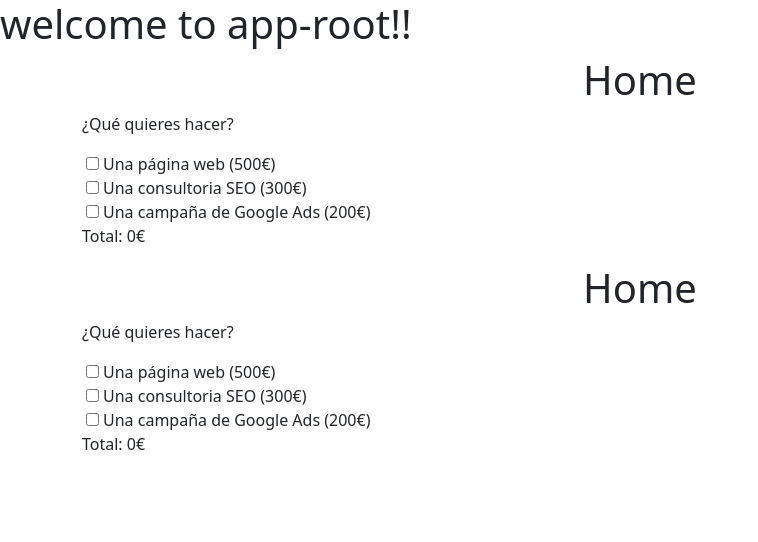
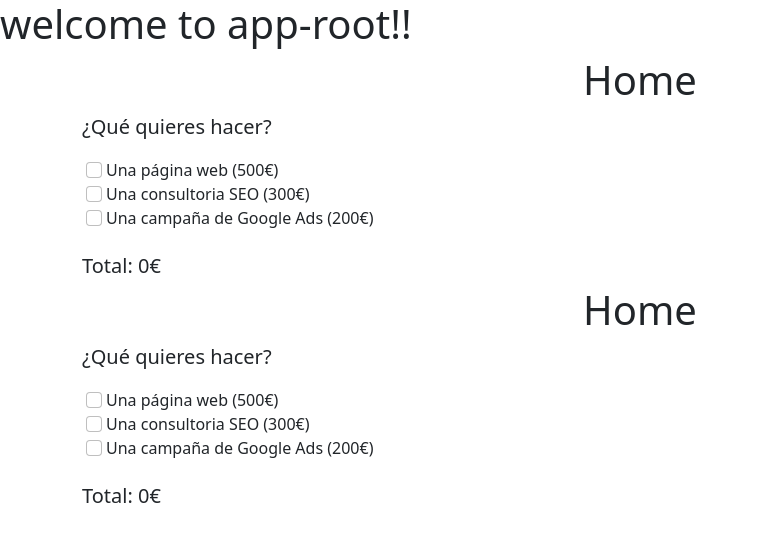
Before and after one commit to davidmuns/frontend-angular-sprint-07, an Angular app: page /home in a window 1280 px wide. Shown: the top 542 px of the page, without its empty margins (0-758 px from the left). Built offline with nearby package versions, Linux system fonts and the light colour scheme.

Commit message:
Update home.component.html

```diff
--- a/src/app/components/home/home.component.html
+++ b/src/app/components/home/home.component.html
@@ -1,20 +1,24 @@
 <h1 style="text-align: center">Home</h1>
 
 <div class="container">
-  <div class="row">
-    <div class="col">
-      <p>¿Qué quieres hacer?</p>
-      <form *ngFor="let option of options; let i = index">
-        <input type="checkbox" class="mx-1" name="option.isChecked" [(ngModel)]="option.isChecked"
-          (change)="updateTotal()" /><label>{{ option.label }}</label>
-        <span *ngIf="i === 0">
-          <app-panel [optionsHomeComponent]="options"></app-panel>
 
-        </span>
-      </form>
-      <p>Total: {{ getTotalWithExtras() }}€</p>
-    </div>
-  </div>
+  <p class="fs-5">¿Qué quieres hacer?</p>
+
+  <form *ngFor="let option of options; let i = index">
+
+    <input type="checkbox" class="form-check-input mx-1" name="option.isChecked" [(ngModel)]="option.isChecked"
+      (change)="updateTotal()" /><label class="form-check-label">{{ option.label }}</label>
+    <span *ngIf="i === 0">
+      <app-panel [optionsHomeComponent]="options"></app-panel>
+    </span>
+
+  </form>
+
+  <br>
+
+  <h5>Total: {{ getTotalWithExtras() }}€</h5>
+
 </div>
 
+
 <router-outlet></router-outlet>
```
